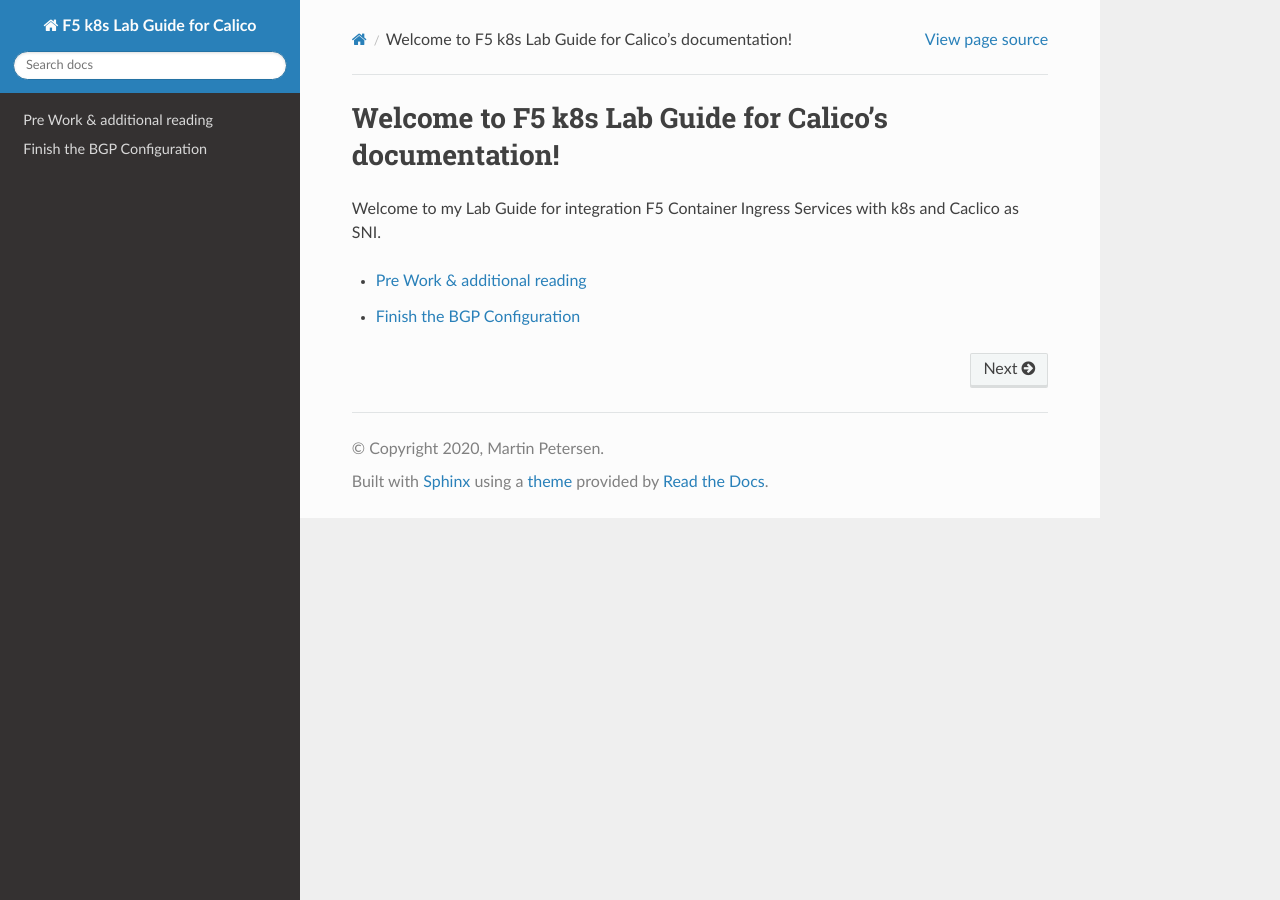
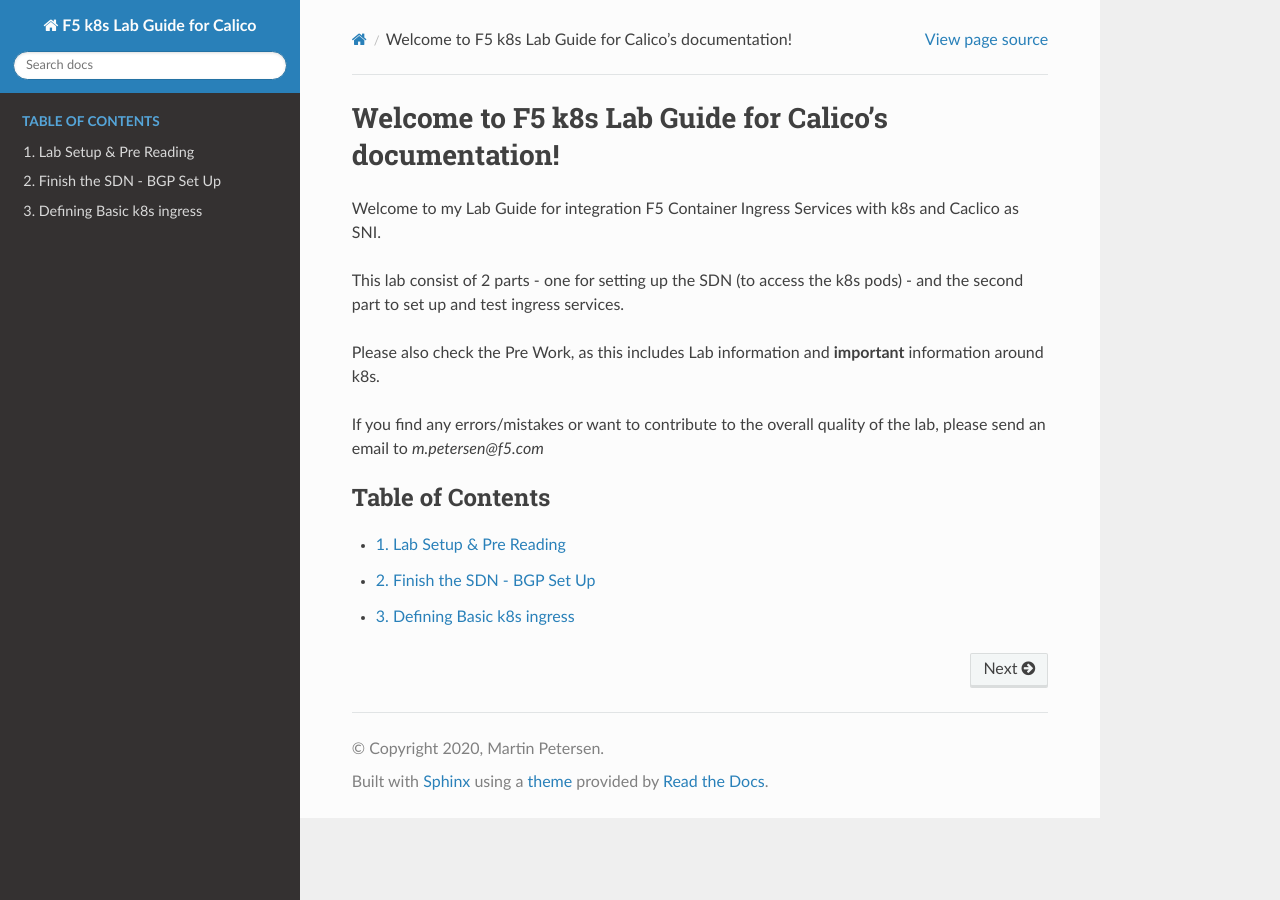
Before and after one commit to de1chk1nd/F5k8sCalicoLab, a Sphinx documentation site: the page built from docs/source/index.rst, in a window 1280 px wide. Built offline with Sphinx 7.4.7 and the Read the Docs theme 2.0.0, drawn with Linux system fonts in a browser that asks for light colours.

```diff
--- a/docs/source/index.rst
+++ b/docs/source/index.rst
@@ -3,9 +3,18 @@ Welcome to F5 k8s Lab Guide for Calico's documentation!
 
 Welcome to my Lab Guide for integration F5 Container Ingress Services with k8s and Caclico as SNI.
 
+This lab consist of 2 parts - one for setting up the SDN (to access the k8s pods) - and the second part to set up and test ingress services.
+
+Please also check the Pre Work, as this includes Lab information and **important** information around k8s.
+
+If you find any errors/mistakes or want to contribute to the overall quality of the lab, please send an email to *m.petersen@f5.com*
+
 
 .. toctree::
+   :numbered:
    :maxdepth: 2
+   :caption: Table of Contents
 
-   PreWork
-   FinishBGP
+   Lab Setup & Pre Reading <PreWork>
+   Finish the SDN - BGP Set Up <FinishBGP>
+   Defining Basic k8s ingress <k8s_basic_ingress>
```
Also changed, not shown: docs/source/k8s_basic_ingress.rst (added, +8 -0 lines), 14 other files.
